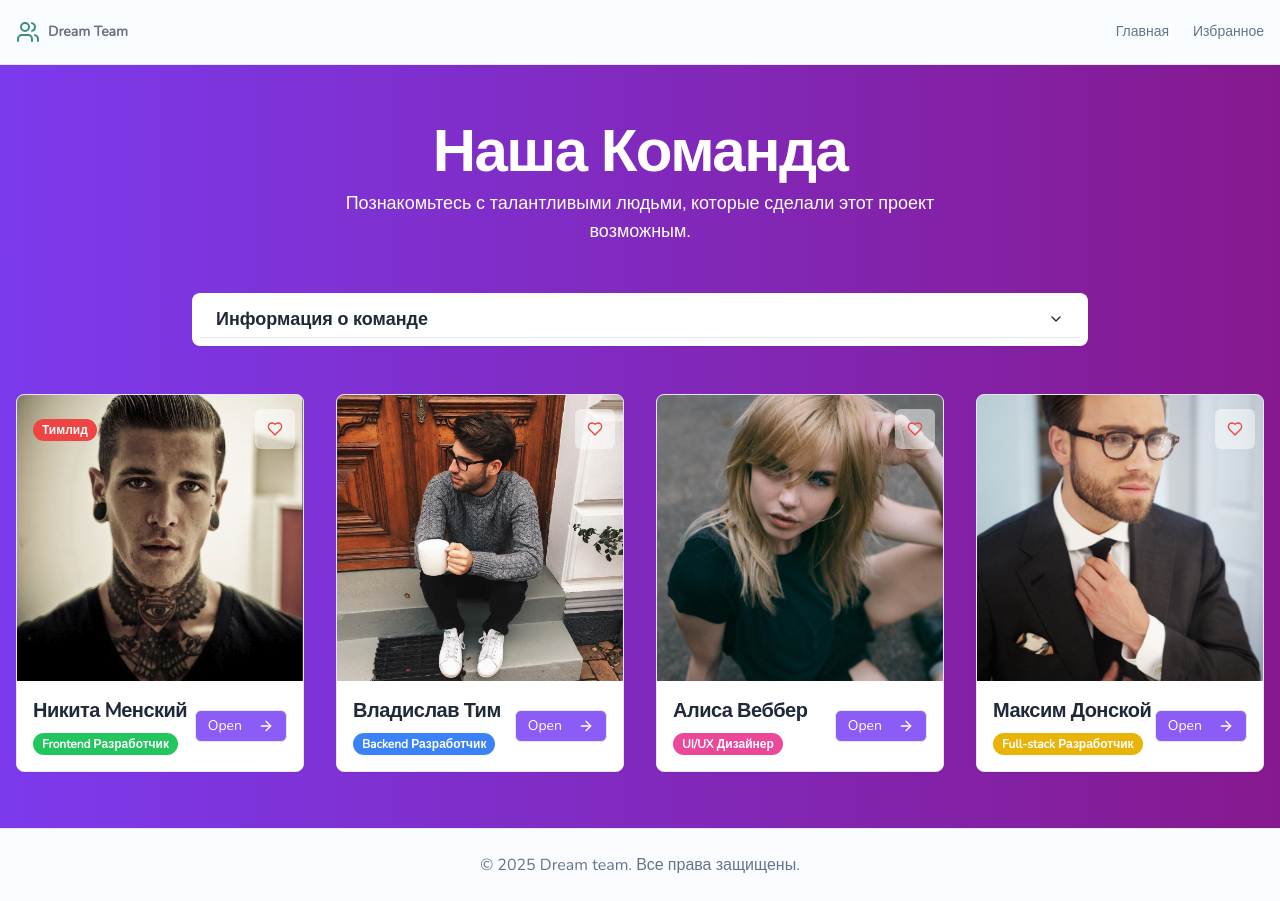
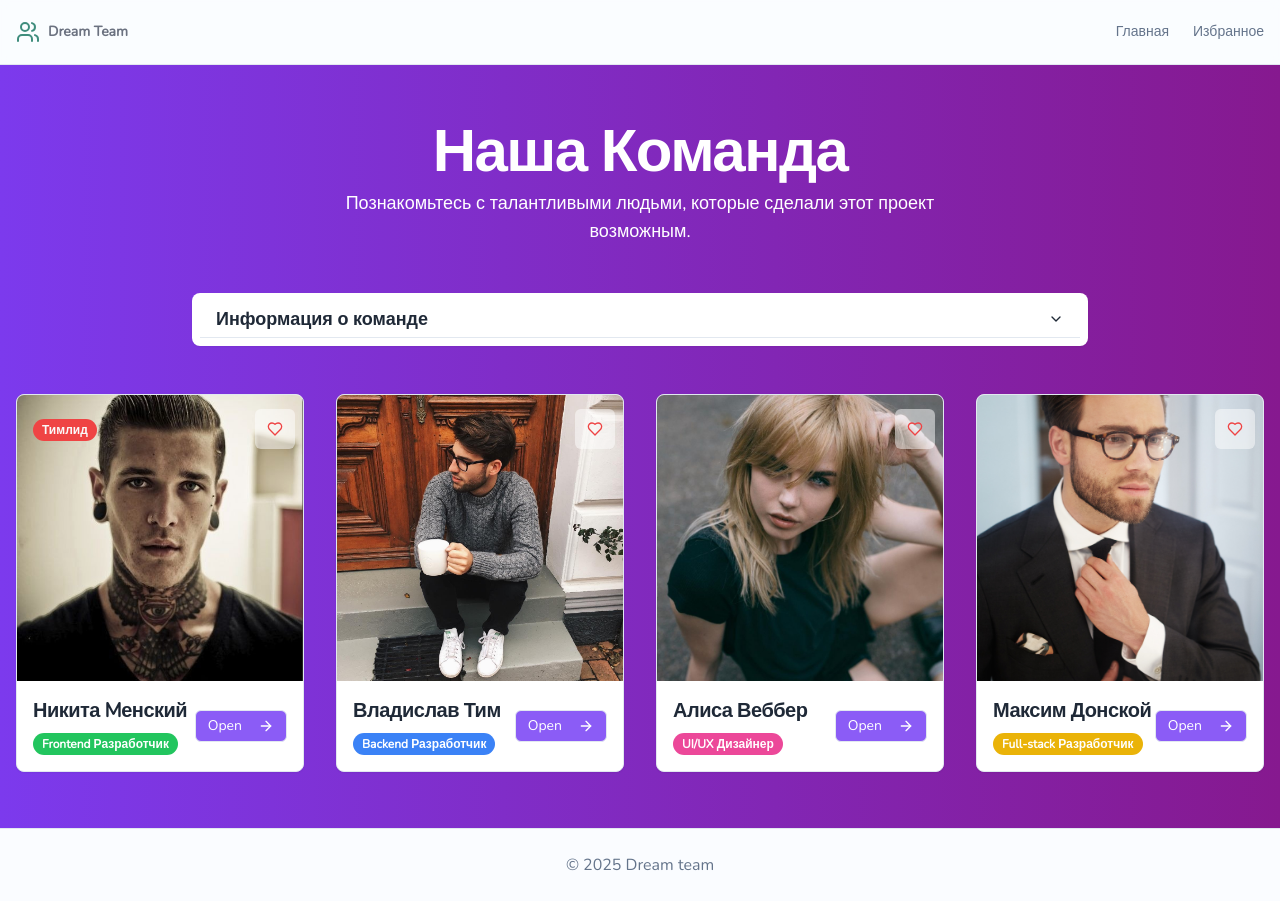
Before and after one commit to thermojam/dream-team-app, a Next.js app: page / in a window 1280 px wide. Built offline with nearby package versions, Linux system fonts and the light colour scheme.

Commit message:
delete parag

```diff
--- a/src/components/layout/Footer.tsx
+++ b/src/components/layout/Footer.tsx
@@ -3,7 +3,7 @@ const Footer = () => {
     return (
         <footer className="bg-card/80 border-t mt-auto">
             <div className="container mx-auto px-4 py-6 text-center text-muted-foreground">
-                <p>&copy; {currentYear} Dream team. Все права защищены.</p>
+                <p>&copy; {currentYear} Dream team</p>
             </div>
         </footer>
     );
```
